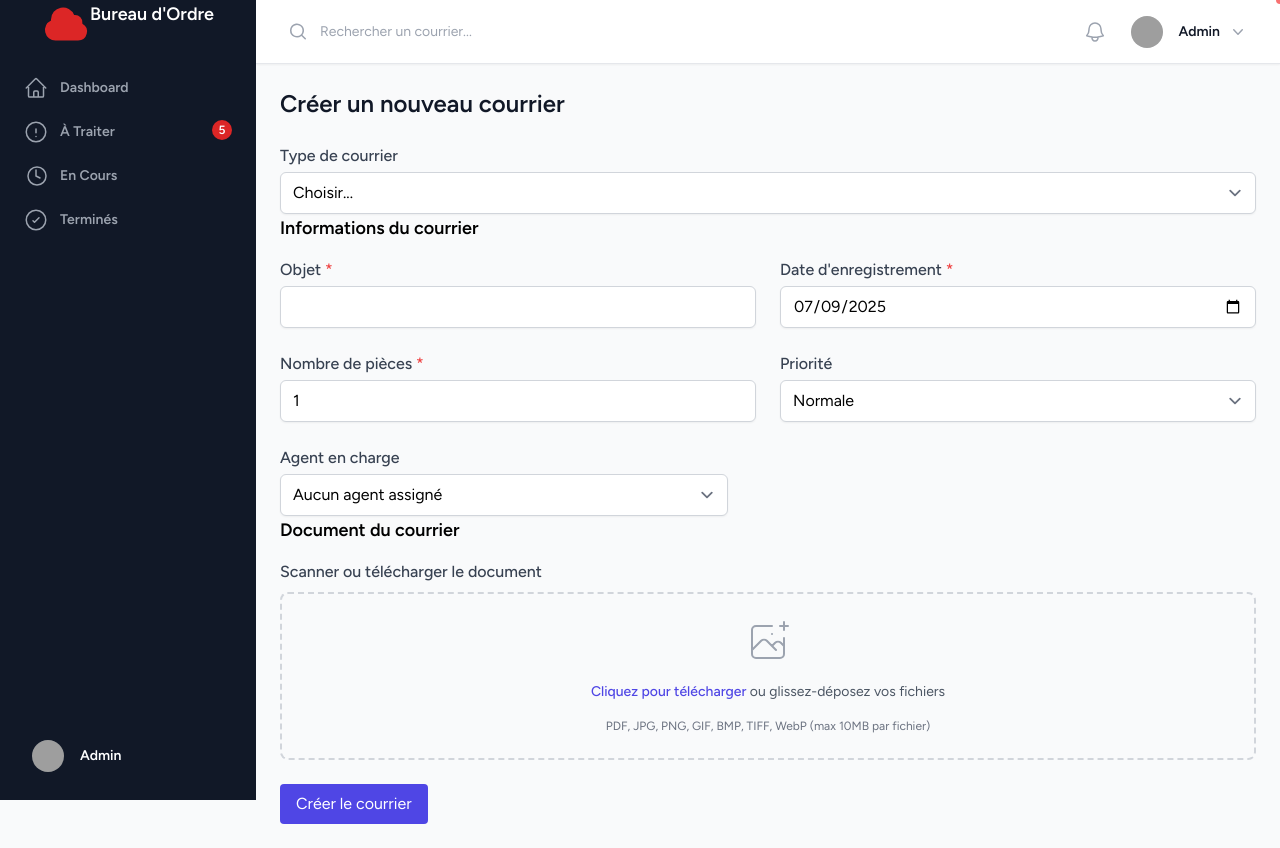
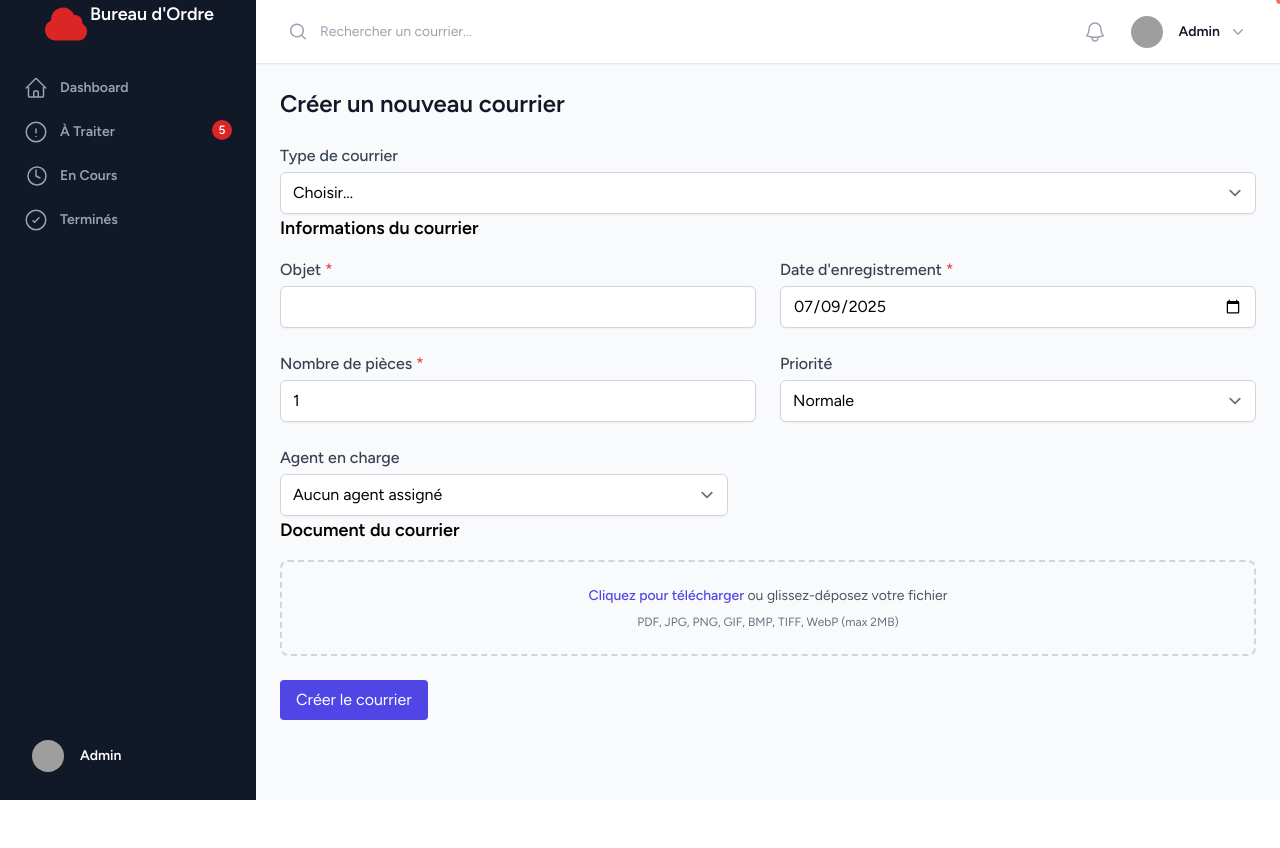
Before and after one commit to Mohammed-Affane/Bureau_Ordre, a Laravel app: page /courriers/create in a window 1280 px wide. After the commit the page ends 800 px from the top, so only its background shows below. Run offline with Laravel 12, Linux system fonts and the light colour scheme; a user stored in the database is signed in; data comes from the database, SQL or seed files in the repository; tables that the repository leaves empty hold one stand-in row (values such as "Sample post"); style sheets or scripts are compiled from the project's sources; grey boxes are pictures that could not be loaded.

Commit message:
upload the new courrier controller with image upload and display functional

```diff
--- a/app/Http/Controllers/Courriers/CourrierController.php
+++ b/app/Http/Controllers/Courriers/CourrierController.php
@@ -11,7 +11,8 @@ use App\Services\CourrierService;
 use App\Http\Controllers\Controller;
 use App\Models\CourrierDestinataire;
 use Illuminate\Http\RedirectResponse;
-use App\Http\Requests\CourrierRequest;
+//use App\Http\Requests\CourrierRequest;
+use Illuminate\Http\Request;
 
 class CourrierController extends Controller
 {
@@ -35,36 +36,24 @@ class CourrierController extends Controller
         ]);
     }
 
-    public function store(CourrierRequest $request): RedirectResponse
+public function store(Request $request): RedirectResponse
 {
-
-    //    $validated = $request->validate([
-    //     'type_courrier' => 'required|in:arrive,depart,interne',
-    //     'objet' => 'nullable|string|max:255',
-    //     'expediteur_id' => 'nullable|exists:expediteurs,id',
-    //     'entite_source' => 'nullable|exists:entites,id',
-    //     'exp_nom' => 'nullable|string|max:255',
-    //     'exp_type_source' => 'nullable|string|max:255',
-    //     'exp_adresse' => 'nullable|string|max:500',
-    //     'exp_telephone' => 'nullable|string|max:20',
-    //     'destinataires_entite' => 'nullable|array',
-    //     'destinataires_entite.*' => 'exists:entites,id',
-    //     'destinataires_externe' => 'nullable|array',
-    //     'destinataires_externe.*' => 'exists:expediteurs,id',
-    // ]);
-
+    $request->validate([
+        'fichier_scan' => 'nullable|file|mimes:jpg,jpeg,png,pdf,gif,bmp,tiff,webp|max:2048',
+    ]);
 
     $expediteurId = null;
 
     // 1. Cas du courrier arrivé avec ajout manuel d'expéditeur
     if ($request->type_courrier === 'arrive') {
         // Si utilisateur a rempli manuellement un expéditeur
-    if ($request->filled('exp_nom') ) {
+        if ($request->filled('exp_nom')) {
             $expediteur = Expediteur::create([
                 'nom'          => $request->exp_nom,
                 'type_source'  => $request->exp_type_source,
                 'adresse'      => $request->exp_adresse,
                 'telephone'    => $request->exp_telephone,
+                'CIN'          => $request->exp_CIN,
             ]);
             $expediteurId = $expediteur->id;
         }
@@ -72,30 +61,44 @@ if ($request->type_courrier === 'arrive') {
         elseif ($request->filled('id_expediteur')) {
             $expediteurId = $request->id_expediteur;
         }
-
     }
 
+    // Handle file upload before creating courrier
+    $filename = null;
+    if ($request->hasFile('fichier_scan') && $request->file('fichier_scan')->isValid()) {
+        $file = $request->file('fichier_scan');
 
+        // Create the directory if it doesn't exist
+        $destinationPath = public_path('fichiers_scans');
+        if (!file_exists($destinationPath)) {
+            mkdir($destinationPath, 0755, true);
+        }
+
+        // Generate unique filename
+        $filename = uniqid() . '_' . time() . '.' . $file->getClientOriginalExtension();
+
+        // Move the file
+        $file->move($destinationPath, $filename);
+    }
 
     // 2. Créer le courrier
     $courrier = Courrier::create([
         'type_courrier' => $request->type_courrier,
         'objet' => $request->objet,
-        'reference_arrive'=>$request->reference_arrive,
-        'reference_bo'=>$request->reference_bo,
-        'reference_visa'=>$request->reference_visa,
-        'reference_dec'=>$request->reference_dec,
-        'reference_depart'=>$request->reference_depart,
-        'date_reception'=>$request->date_reception,
-        'date_depart'=>$request->date_depart,
-        'date_enregistrement'=>$request->date_enregistrement,
-        'priorite'=>$request->priorite,
-        'id_agent_en_charge'=>$request->id_agent_en_charge,
-        'id_expediteur'=>$expediteurId
+        'reference_arrive' => $request->reference_arrive,
+        'reference_bo' => $request->reference_bo,
+        'reference_visa' => $request->reference_visa,
+        'reference_dec' => $request->reference_dec,
+        'reference_depart' => $request->reference_depart,
+        'date_reception' => $request->date_reception,
+        'date_depart' => $request->date_depart,
+        'date_enregistrement' => $request->date_enregistrement,
+        'priorite' => $request->priorite,
+        'id_agent_en_charge' => $request->id_agent_en_charge,
+        'id_expediteur' => $expediteurId,
+        'fichier_scan' => $filename, // Set the filename directly
+        'Nbr_piece' => $request->Nbr_piece,
     ]);
-
-
-
 
     // === EXPEDITEUR (cas courrier départ) ===
     if (in_array($courrier->type_courrier, ['depart', 'decision'])) {
@@ -134,28 +137,6 @@ if ($request->has('dest_nom')) {
         }
     }
 
-
-
-
-
-
-
-
-    // 3. Ajouter les destinataires
-    // Internes
-     // Destinataires externes à enregistrer dans courrier_destinataire (copie des infos)
-
-
-    // Externes (pour départ/interne uniquement)
-    // if (in_array($request->type_courrier, ['depart', 'interne']) && $request->has('destinataires_externe')) {
-    //     foreach ($request->destinataires_externe as $exp_id) {
-    //         CourrierDestinataire::create([
-    //             'courrier_id' => $courrier->id,
-    //             'expediteur_id' => $exp_id,
-    //         ]);
-    //     }
-    // }
-
     return redirect()->route('courriers.index')->with('success', 'Courrier créé avec succès.');
 }
 }
--- a/resources/views/courriers/create.blade.php
+++ b/resources/views/courriers/create.blade.php
@@ -305,90 +305,72 @@
 
             <div x-data="documentUploadController()" class="space-y-4">
     <!-- Upload Area -->
-                <div class="upload-area">
-                    <label for="document_files" class="block font-medium text-gray-700 mb-2">
-                        Scanner ou télécharger le document
-                    </label>
-
-                    <!-- Drop zone -->
-                    <div
-                        x-on:drop.prevent="handleDrop($event)"
+    <div class="border-2 border-dashed border-gray-300 rounded-lg p-6 text-center hover:border-gray-400 transition-colors"
+         :class="{ 'border-blue-500 bg-blue-50': dragover }"
          x-on:dragover.prevent="dragover = true"
-                        x-on:dragleave.prevent="dragover = false"
-                        x-bind:class="dragover ? 'border-indigo-500 bg-indigo-50' : 'border-gray-300'"
-                        class="border-2 border-dashed rounded-lg p-6 text-center transition-colors duration-200">
-
-                        <div class="space-y-4">
-                            <svg class="mx-auto h-12 w-12 text-gray-400" stroke="currentColor" fill="none" viewBox="0 0 48 48">
-                                <path d="M28 8H12a4 4 0 00-4 4v20m32-12v8m0 0v8a4 4 0 01-4 4H12a4 4 0 01-4-4v-4m32-4l-3.172-3.172a4 4 0 00-5.656 0L28 28M8 32l9.172-9.172a4 4 0 015.656 0L28 28m0 0l4 4m4-24h8m-4-4v8m-12 4h.02" stroke-width="2" stroke-linecap="round" stroke-linejoin="round" />
-                            </svg>
+         x-on:dragleave="dragover = false"
+         x-on:drop.prevent="handleDrop($event)">
 
         <div class="text-sm text-gray-600">
             <label for="document_files" class="cursor-pointer">
                 <span class="font-medium text-indigo-600 hover:text-indigo-500">Cliquez pour télécharger</span>
-                                    ou glissez-déposez vos fichiers
+                ou glissez-déposez votre fichier
             </label>
             <input
                 type="file"
                 id="document_files"
-                                    name="document_files[]"
-                                    multiple
+                name="fichier_scan"
                 accept=".pdf,.jpg,.jpeg,.png,.gif,.bmp,.tiff,.webp"
                 class="sr-only"
                 x-on:change="handleFileSelect($event)">
         </div>
 
-                            <p class="text-xs text-gray-500">
-                                PDF, JPG, PNG, GIF, BMP, TIFF, WebP (max 10MB par fichier)
+        <p class="text-xs text-gray-500 mt-2">
+            PDF, JPG, PNG, GIF, BMP, TIFF, WebP (max 2MB)
         </p>
+    </div>
+
+    <!-- Selected File Preview -->
+    <div x-show="selectedFile" class="mt-4">
+        <div class="bg-gray-50 rounded-lg p-4">
+            <div class="flex items-center justify-between">
+                <div class="flex items-center space-x-3">
+                    <!-- Image preview -->
+                    <template x-if="selectedFile && selectedFile.type.startsWith('image/')">
+                        <img :src="selectedFile.preview"
+                             class="w-16 h-16 object-cover rounded-lg border">
+                    </template>
+
+                    <!-- PDF icon -->
+                    <template x-if="selectedFile && selectedFile.type === 'application/pdf'">
+                        <div class="w-16 h-16 bg-red-100 rounded-lg flex items-center justify-center">
+                            <svg class="w-8 h-8 text-red-600" fill="currentColor" viewBox="0 0 20 20">
+                                <path d="M4 18h12V6l-4-4H4v16zm8-14v4h4l-4-4z"/>
+                            </svg>
+                        </div>
+                    </template>
+
+                    <div>
+                        <p class="text-sm font-medium text-gray-900" x-text="selectedFile?.name"></p>
+                        <p class="text-xs text-gray-500" x-text="formatFileSize(selectedFile?.size)"></p>
                     </div>
                 </div>
 
-                    @error('document_files')
-                        <p class="mt-1 text-sm text-red-600" role="alert">{{ $message }}</p>
-                    @enderror
-                    @error('document_files.*')
-                        <p class="mt-1 text-sm text-red-600" role="alert">{{ $message }}</p>
-                    @enderror
-                </div>
-
-                <!-- File Preview -->
-                <div x-show="selectedFiles.length > 0" class="file-preview">
-                    <h4 class="text-md font-medium text-gray-900 mb-3">Fichiers sélectionnés</h4>
-                    <div class="grid grid-cols-1 sm:grid-cols-2 lg:grid-cols-3 gap-4">
-                        <template x-for="(file, index) in selectedFiles" :key="index">
-                            <div class="relative border rounded-lg p-3 bg-white shadow-sm">
-                                <!-- Image preview -->
-                                <div x-show="file.type.startsWith('image/')" class="mb-2">
-                                    <img :src="file.preview" :alt="file.name" class="w-full h-32 object-cover rounded">
-                                </div>
-
-                                <!-- PDF preview -->
-                                <div x-show="file.type === 'application/pdf'" class="mb-2 flex items-center justify-center h-32 bg-red-50 rounded">
-                                    <svg class="w-12 h-12 text-red-500" fill="currentColor" viewBox="0 0 20 20">
-                                        <path fill-rule="evenodd" d="M4 4a2 2 0 012-2h4.586A2 2 0 0112 2.586L15.414 6A2 2 0 0116 7.414V16a2 2 0 01-2 2H6a2 2 0 01-2-2V4zm2 6a1 1 0 011-1h6a1 1 0 110 2H7a1 1 0 01-1-1zm1 3a1 1 0 100 2h6a1 1 0 100-2H7z" clip-rule="evenodd"></path>
-                                    </svg>
-                                </div>
-
-                                <!-- File info -->
-                                <div class="text-sm">
-                                    <p class="font-medium text-gray-900 truncate" x-text="file.name"></p>
-                                    <p class="text-gray-500" x-text="formatFileSize(file.size)"></p>
-                                </div>
-
-                                <!-- Remove button -->
-                                <button
-                                    type="button"
-                                    x-on:click="removeFile(index)"
-                                    class="absolute top-1 right-1 p-1 bg-red-100 hover:bg-red-200 rounded-full text-red-600 transition-colors duration-200">
-                                    <svg class="w-4 h-4" fill="none" stroke="currentColor" viewBox="0 0 24 24">
-                                        <path stroke-linecap="round" stroke-linejoin="round" stroke-width="2" d="M6 18L18 6M6 6l12 12"></path>
+                <button type="button"
+                        x-on:click="removeFile()"
+                        class="text-red-600 hover:text-red-800 transition-colors">
+                    <svg class="w-5 h-5" fill="none" stroke="currentColor" viewBox="0 0 24 24">
+                        <path stroke-linecap="round" stroke-linejoin="round" stroke-width="2" d="M6 18L18 6M6 6l12 12"/>
                     </svg>
                 </button>
             </div>
-                        </template>
         </div>
     </div>
+
+    <!-- Error Messages -->
+    @error('fichier_scan')
+        <p class="mt-1 text-sm text-red-600" role="alert">{{ $message }}</p>
+    @enderror
 </div>
         </section>
 
@@ -400,24 +382,28 @@
     </form>
 </x-app-layout>
 <script>
+
 function documentUploadController() {
     return {
-        selectedFiles: [],
+        selectedFile: null,
         dragover: false,
 
         handleDrop(e) {
             this.dragover = false;
             const files = Array.from(e.dataTransfer.files);
-            this.processFiles(files);
+            if (files.length > 0) {
+                this.processFile(files[0]); // Only take the first file
+            }
         },
 
         handleFileSelect(e) {
             const files = Array.from(e.target.files);
-            this.processFiles(files);
-            e.target.value = ''; // Reset input to allow selecting same file again
+            if (files.length > 0) {
+                this.processFile(files[0]); // Only take the first file
+            }
         },
 
-        processFiles(files) {
+        processFile(file) {
             const validTypes = [
                 'application/pdf',
                 'image/jpeg',
@@ -428,14 +414,13 @@ function documentUploadController() {
                 'image/webp'
             ];
 
-            files.forEach(file => {
             if (!validTypes.includes(file.type)) {
                 alert(`Le fichier ${file.name} n'est pas d'un type valide.`);
                 return;
             }
 
-                if (file.size > 10 * 1024 * 1024) { // 10MB
-                    alert(`Le fichier ${file.name} dépasse la taille maximale de 10MB.`);
+            if (file.size > 2 * 1024 * 1024) { // 2MB to match backend validation
+                alert(`Le fichier ${file.name} dépasse la taille maximale de 2MB.`);
                 return;
             }
 
@@ -444,17 +429,28 @@ function documentUploadController() {
                 const reader = new FileReader();
                 reader.onload = (e) => {
                     file.preview = e.target.result;
-                        this.selectedFiles.push(file);
+                    this.selectedFile = file;
                 };
                 reader.readAsDataURL(file);
             } else {
-                    this.selectedFiles.push(file);
+                this.selectedFile = file;
             }
-            });
+
+            // Set the file input value programmatically
+            this.updateFileInput(file);
         },
 
-        removeFile(index) {
-            this.selectedFiles.splice(index, 1);
+        updateFileInput(file) {
+            const fileInput = document.getElementById('document_files');
+            const dataTransfer = new DataTransfer();
+            dataTransfer.items.add(file);
+            fileInput.files = dataTransfer.files;
+        },
+
+        removeFile() {
+            this.selectedFile = null;
+            const fileInput = document.getElementById('document_files');
+            fileInput.value = '';
         },
 
         formatFileSize(bytes) {
@@ -466,5 +462,4 @@ function documentUploadController() {
         }
     };
 }
-
 </script>
--- a/resources/views/courriers/index.blade.php
+++ b/resources/views/courriers/index.blade.php
@@ -31,6 +31,7 @@
                                     <th class="px-6 py-3 text-left text-xs font-medium text-gray-500 uppercase tracking-wider">Entite</th>
                                     <th class="px-6 py-3 text-left text-xs font-medium text-gray-500 uppercase tracking-wider">Agent en charge</th>
                                     <th class="px-6 py-3 text-left text-xs font-medium text-gray-500 uppercase tracking-wider">Priorité</th>
+
                                     <th class="px-6 py-3 text-right text-xs font-medium text-gray-500 uppercase tracking-wider">Actions</th>
                                 </tr>
                             </thead>
@@ -46,7 +47,7 @@
                                         <td class="px-6 py-4 whitespace-nowrap">{{ $courrier->date_depart }}</td>
                                         <td class="px-6 py-4 whitespace-nowrap">{{ $courrier->date_enregistrement }}</td>
                                         <td class="px-6 py-4 whitespace-nowrap">{{ $courrier->Nbr_piece }}</td>
-                                        <td class="px-6 py-4 whitespace-nowrap">{{ $courrier->fichier_scan }}</td>
+                                        <td class="px-6 py-4 whitespace-nowrap"><img src="{{ $courrier->fichier_scan ? asset('fichiers_scans/' . $courrier->fichier_scan) : '#' }}" alt="Fichier Scan" class="w-10 h-10 object-cover rounded"></td>
                                         <td class="px-6 py-4 whitespace-nowrap">{{ $courrier->type_courrier }}</td>
                                         <td class="px-6 py-4 whitespace-nowrap">{{ $courrier->objet }}</td>
                                         <td class="px-6 py-4 whitespace-nowrap">{{ $courrier->date_reception }}</td>
```
Also changed, not shown: public/fichiers_scans/686e627681184_1752064630.png (added). Lines whose indentation alone changed are shown as unchanged.
